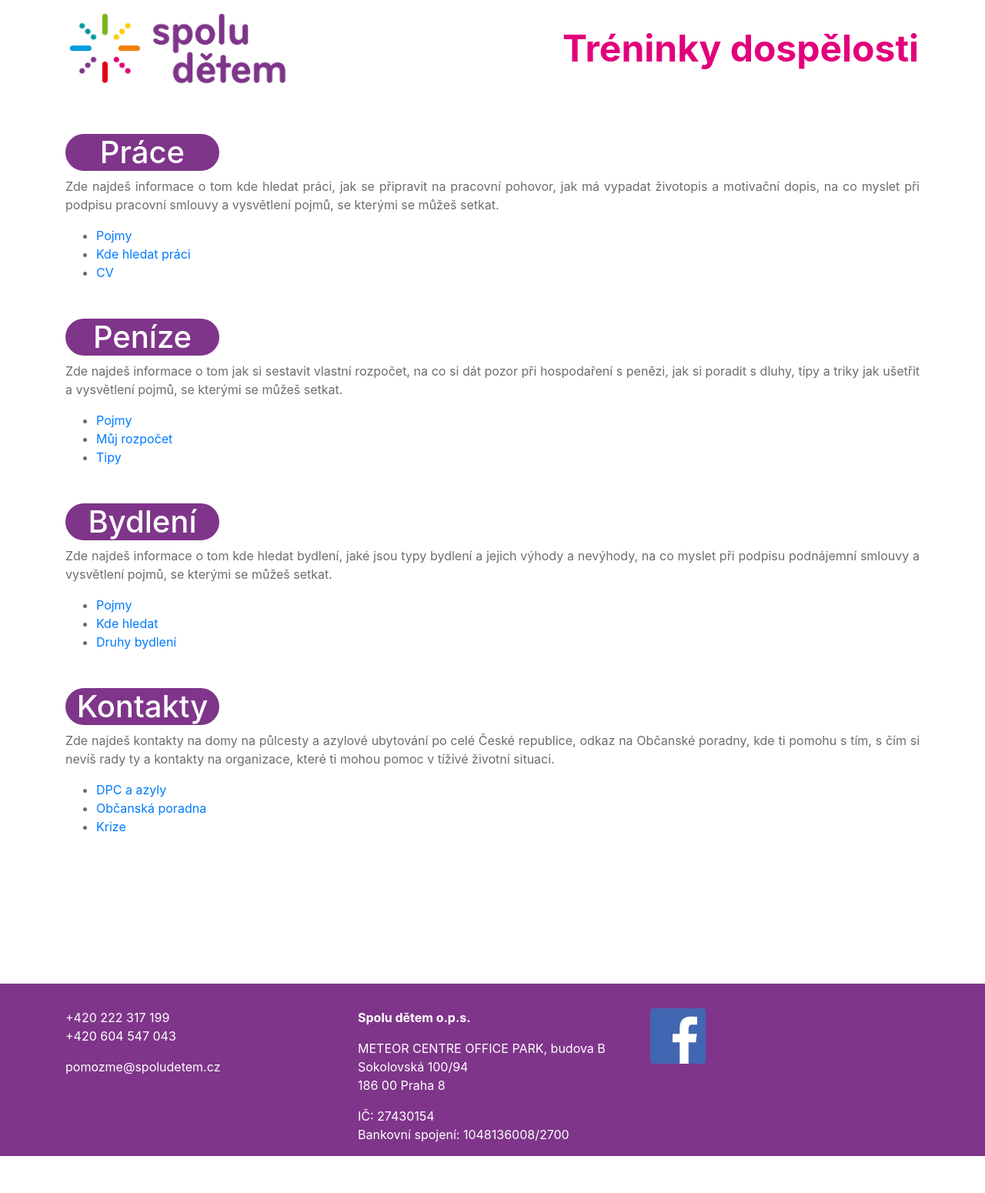
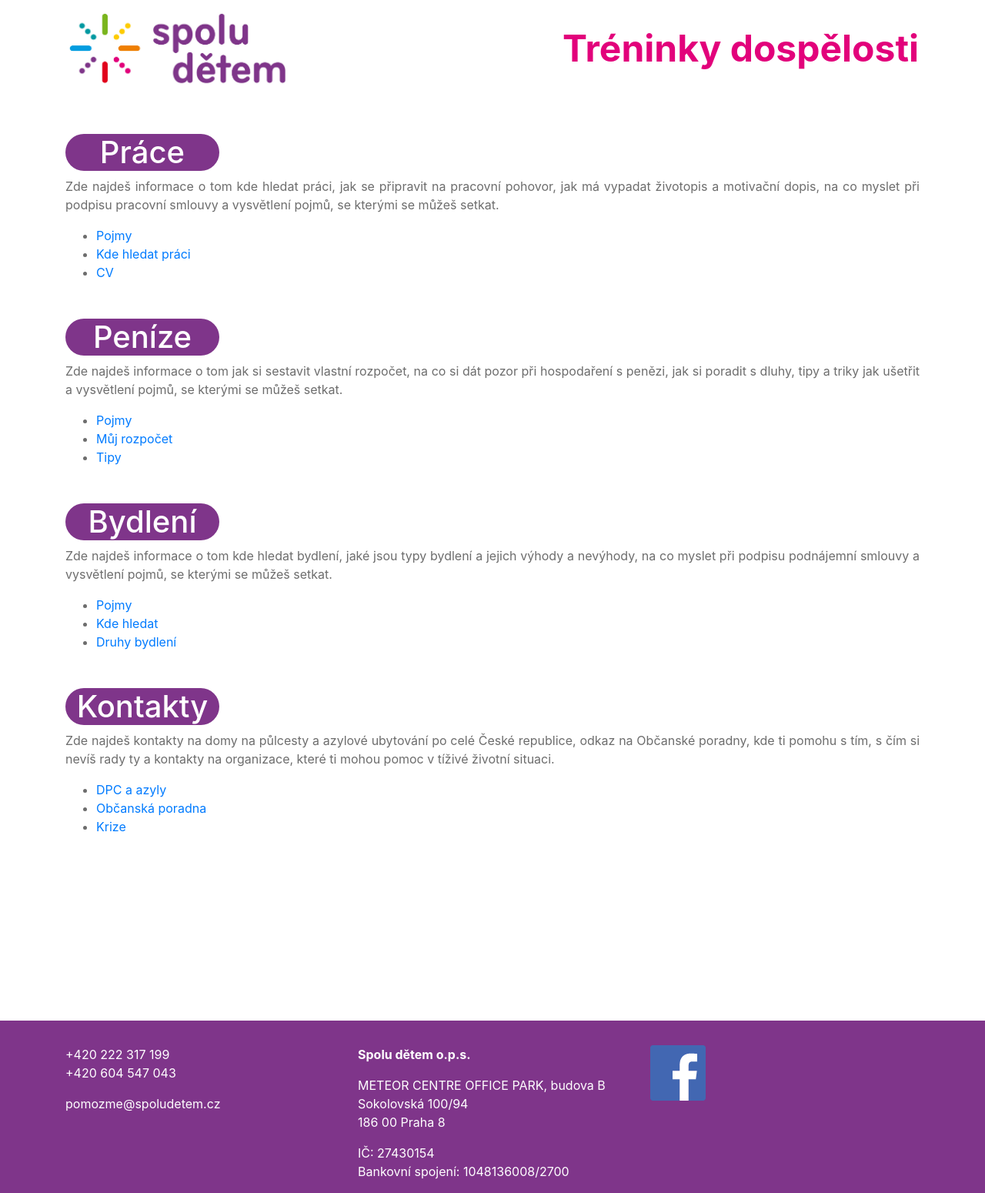
Before and after one commit to spoludetem/treninkydospelosti.cz, a Jekyll site: the page built from index.md, in a window 1280 px wide. Shown: the whole page at 77% size. Built offline with Jekyll 4.4.1, drawn with Linux system fonts in a browser that asks for light colours; our own code applies the rules of GitHub Pages for plain Markdown files; before the commit the page ends 1502 px from its top, so only the background shows below that.

Commit message:
#7 - need a bit more space on mobile device for the sticky-footer

```diff
--- a/assets/css/common.css
+++ b/assets/css/common.css
@@ -11,7 +11,7 @@ html {
 body {
     min-height: 100%;
     position: relative;
-    padding-bottom: 25rem;
+    padding-bottom: 28rem;
 }
 
 .absolute-bottom {
```
